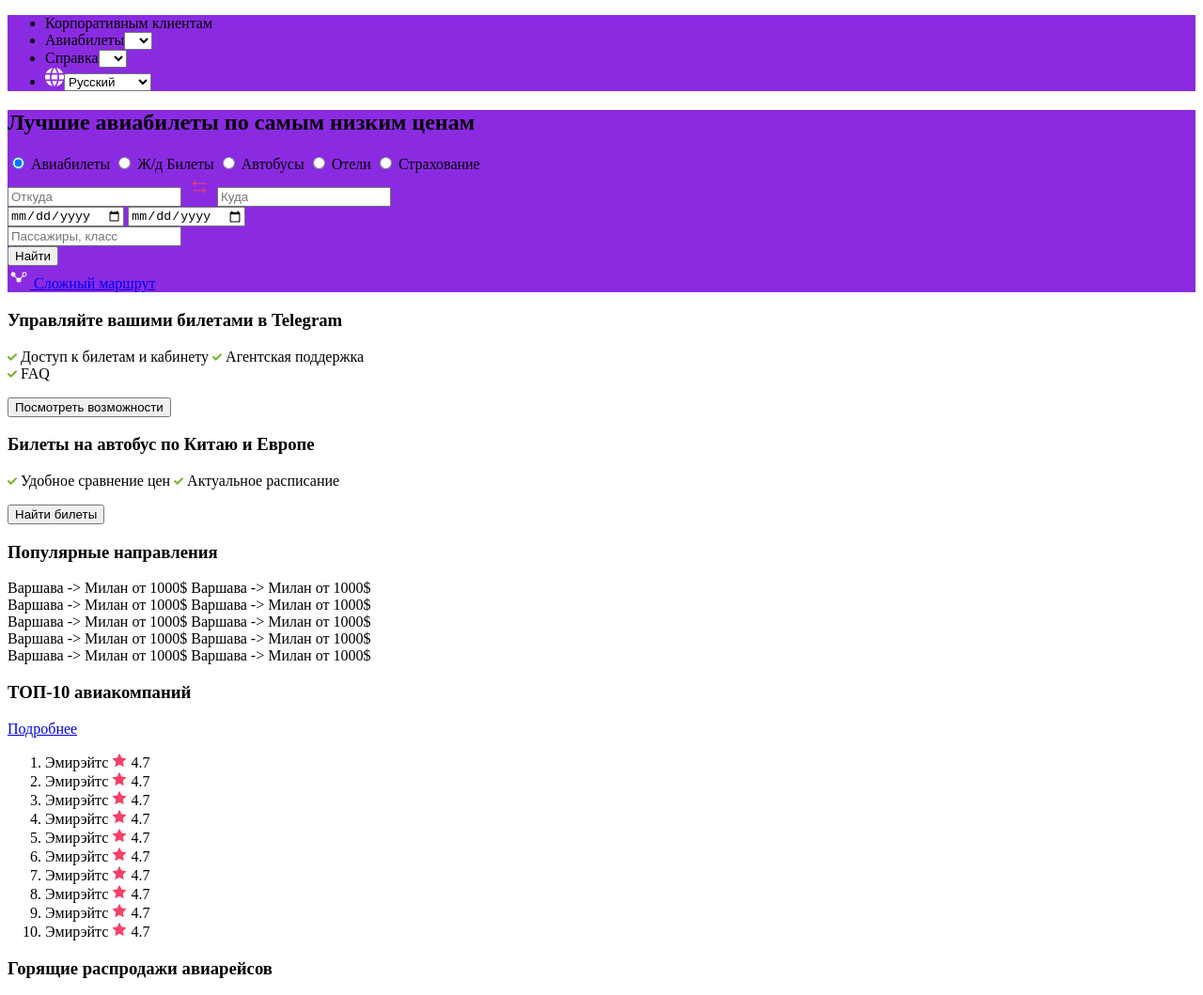
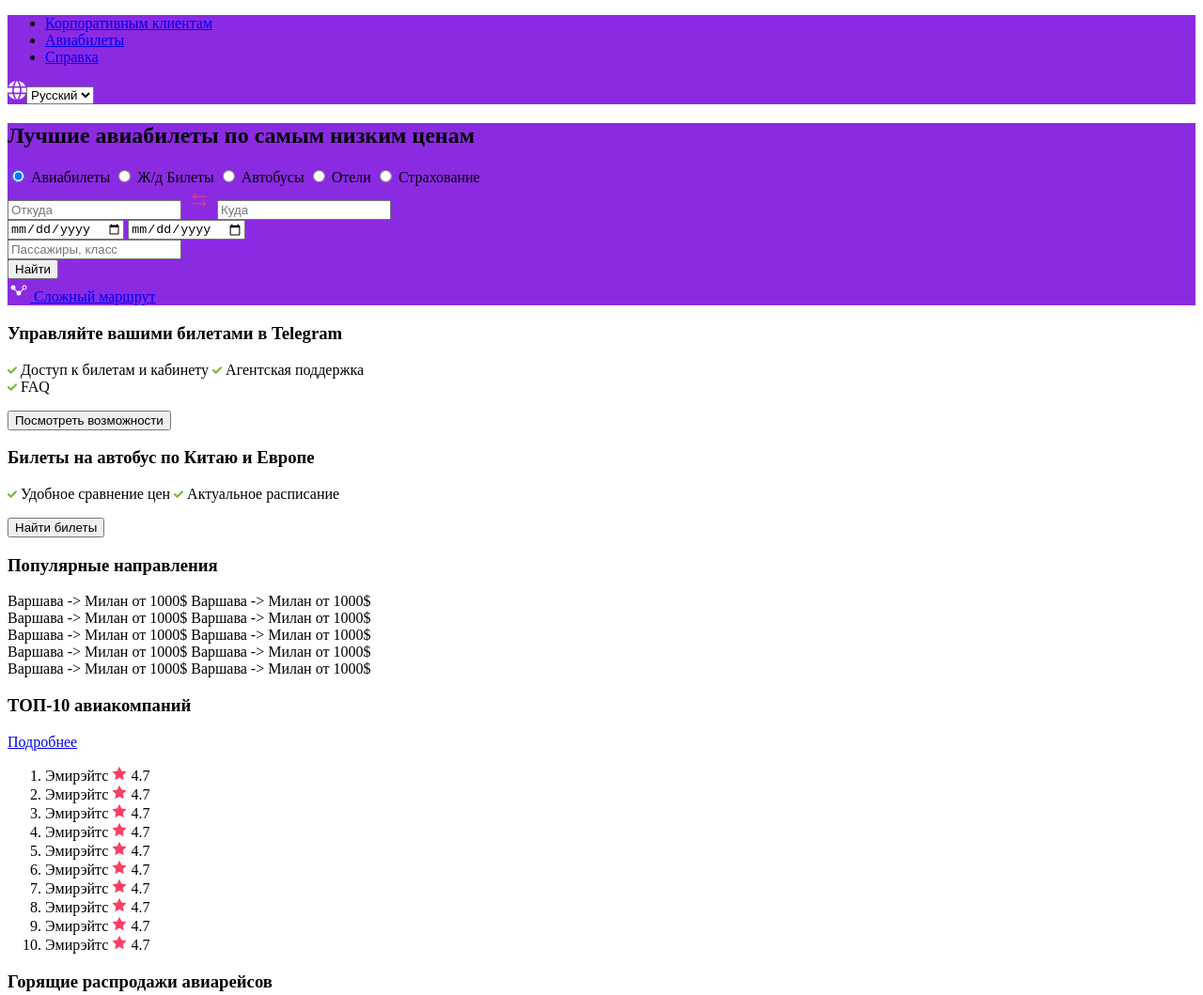
Before and after one commit to sasha1985y/The-best-flytickets, a plain HTML site: page index.html in a window 1280 px wide. Shown: the top 1059 px of the page at 94% size. Drawn offline with Linux system fonts and the light colour scheme.

Commit message:
repair links

```diff
--- a/index.html
+++ b/index.html
@@ -11,25 +11,15 @@
 
         <nav class="header-navigation">
             <ul>
-                <li>Корпоративным клиентам</li>
-                <li>Авиабилеты<select name="tickets" id="tickets">
-                    <option value="0"></option>
-                    <option value="1">1</option>
-                    <option value="2">2</option>
-                    <option value="3">3</option>
-                </select></li>
-                <li>Справка<select name="blank" id="blank">
-                    <option value="0"></option>
-                    <option value="1">1</option>
-                    <option value="2">2</option>
-                    <option value="3">3</option>
-                </select></li>
-                <li><img src="./images/lang.svg" alt="lang"><select name="language" id="language">
-                    <option value="ru">Русский</option>
-                    <option value="en">Английский</option>
-                    <option value="de">Немецкий</option>
-                </select></li>
+                <li><a href="#">Корпоративным клиентам</a></li>
+                <li><a href="#">Авиабилеты</a></li>
+                <li><a href="#">Справка</a></li>
             </ul>
+            <img src="./images/lang.svg" alt="lang"><select name="language" id="language">
+                <option value="ru">Русский</option>
+                <option value="en">English</option>
+                <option value="de">Deutsch</option>
+            </select>
         </nav>
 
     </header>
```
